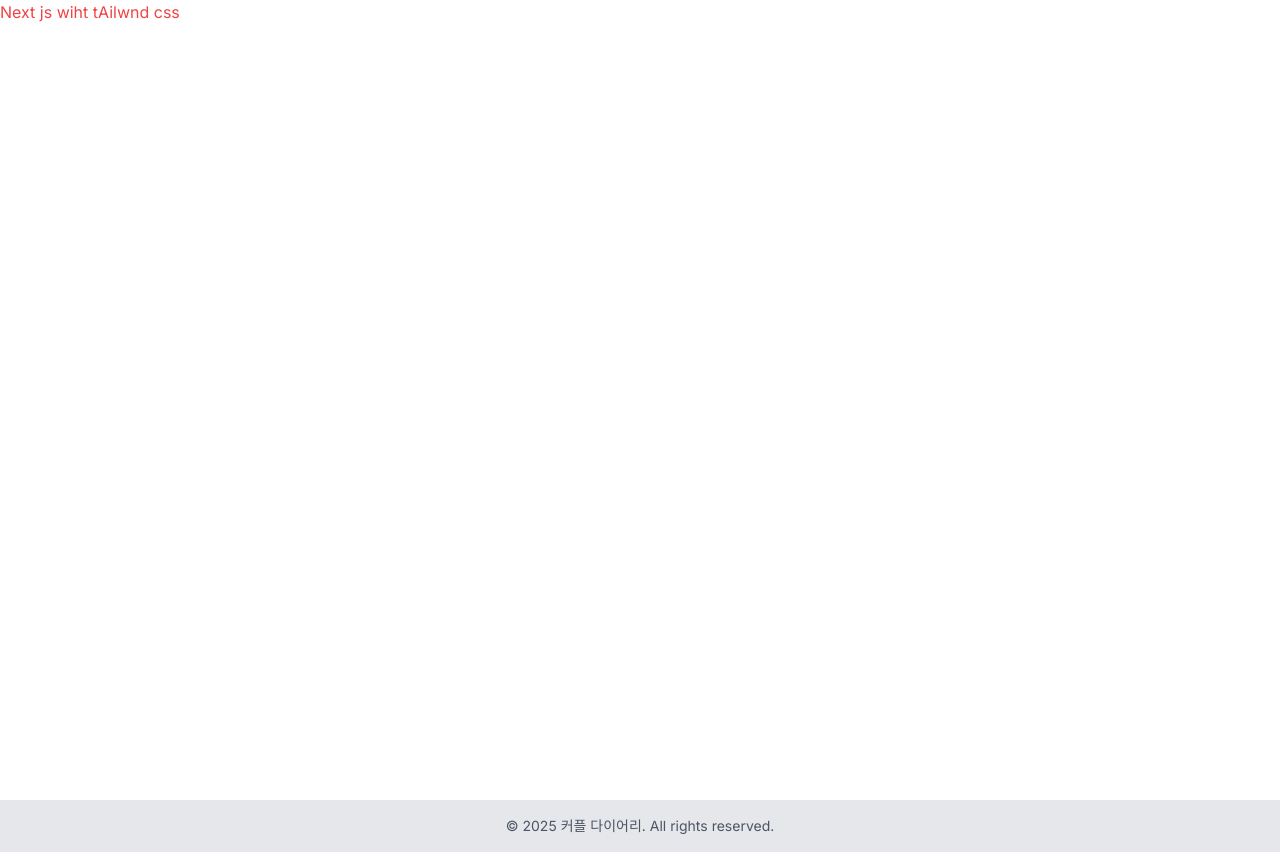
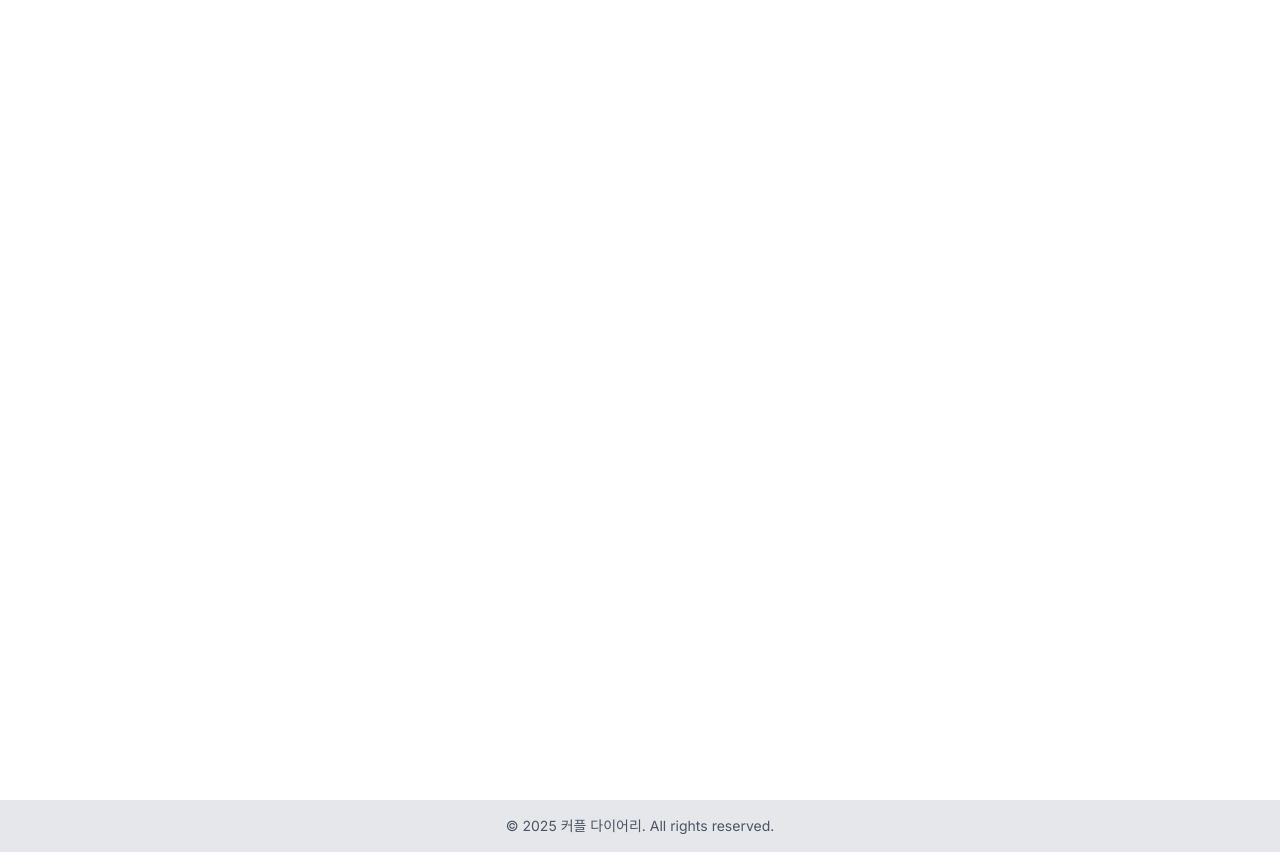
Before and after one commit to jhphon0730/binary_tree, a Next.js app in the folder front/: page / in a window 1280 px wide. Built offline with nearby package versions, Linux system fonts and the light colour scheme.

Commit message:
feat : 로그인 기능 구현

```diff
--- a/front/src/app/(auth)/signin/page.tsx
+++ b/front/src/app/(auth)/signin/page.tsx
@@ -5,10 +5,12 @@ import { useRouter } from 'next/navigation'
 
 import { AuthForm } from '@/components/auth/AuthForm'
 
+import { useAuthStore } from '@/store/authStore'
 import { RequestSignIn } from '@/lib/api/user'
 
 const SignInPage = () => {
   const router = useRouter()
+  const authStore = useAuthStore()
 
   const handleSubmit = async (data: Record<string, string>) => {
     const { username, password } = data
@@ -34,6 +36,7 @@ const SignInPage = () => {
       title: '로그인 성공',
       text: '로그인에 성공했습니다.',
     }).then(() => {
+      authStore.setUser(res.data.user)
       localStorage.setItem('token', res.data.token)
       router.push('/')
     })
--- a/front/src/app/page.tsx
+++ b/front/src/app/page.tsx
@@ -1,7 +1,6 @@
 export default function Home() {
   return (
     <div className="text-red-500">
-			Next js wiht tAilwnd css
 		</div>
   );
 }
```
